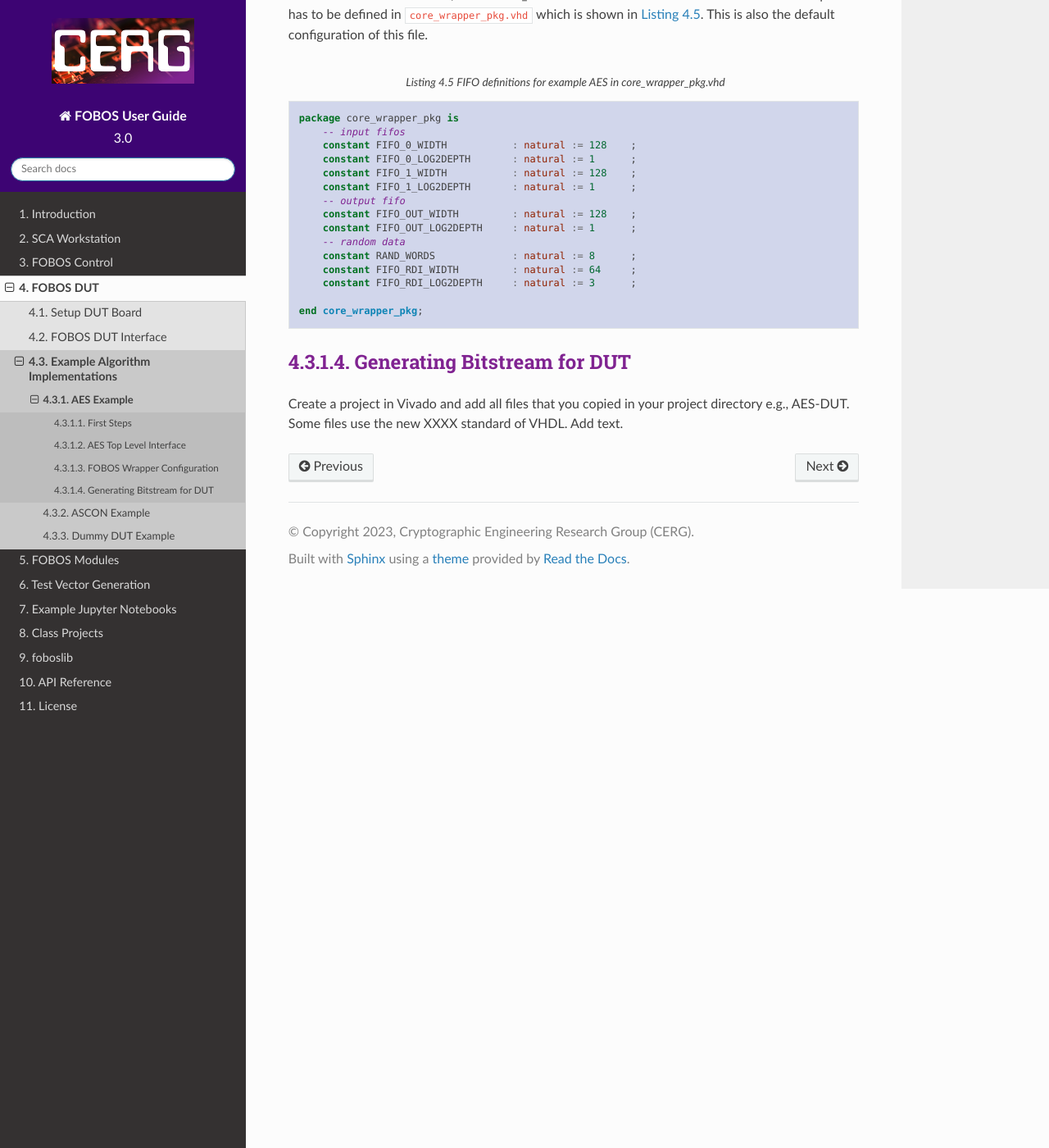
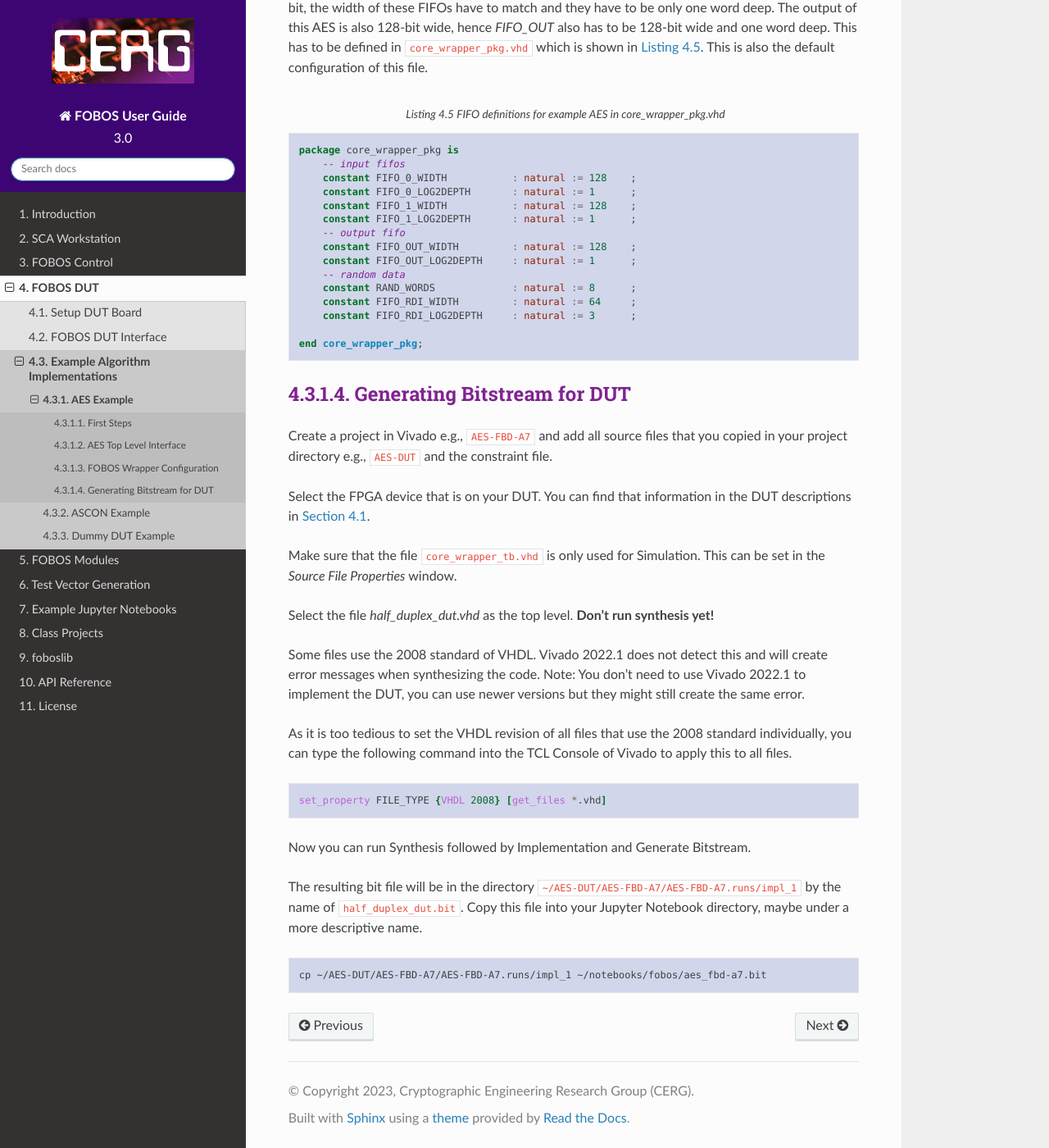
Before and after one commit to GMUCERG/fobos, a Sphinx documentation site: the page built from docs/source/dut/AES_example.rst, in a window 1280 px wide and 1400 px high, scrolled down 3228 px. Shown: the whole window at 82% size. Built offline with Sphinx 7.4.7 and the Read the Docs theme 2.0.0, drawn with Linux system fonts in a browser that asks for light colours; some of the changed text lies outside the part shown.

Commit message:
AES example description done

```diff
--- a/docs/source/dut/AES_example.rst
+++ b/docs/source/dut/AES_example.rst
@@ -6,7 +6,7 @@ AES Example
 
 As part of FOBOS, we provide a simple AES-128 implementation in VHDL. The VHDL code for this AES implementation is
 provided in the directory ``dut/example_cores/AES-128``. The block diagram of this implementation is shown in
-:numref:`fig_AES-block`.
+:numref:`fig_AES-block` and the technical details in :numref:`tab_example-aes`.
 
 .. _fig_AES-block:
 .. figure::  ../figures/aes128.png
@@ -18,7 +18,7 @@ provided in the directory ``dut/example_cores/AES-128``. The block diagram of th
 
 
 .. _tab_example-aes:
-.. table:: Example AES-128 Features
+.. table:: Technical Details of the Provided Example AES-128
     :align:   center
 
     +---------------------------------------+----+
@@ -46,21 +46,22 @@ provided in the directory ``dut/example_cores/AES-128``. The block diagram of th
 First Steps
 -----------------------
 
-Create a new directory for the AES DUT project.
+Create a new directory for the AES DUT project for example ``AES-DUT``.
 Copy all files of the example AES from the ``dut/example_cores/AES-128/vhdl`` directory, all files from the
 ``dut/fpga_wrapper/src_rtl`` directory and the ``dut/fpga_wrapper/src_tb/core_wrapper_tb.vhd`` to this directory.
 Additionally copy the constraint file that matches your DUT from the ``dut/fpga_wrapper/constraints`` directory.
-Only modify the copied files.
+Only modify the copied files. The example below assumes that you have installed FOBOS in ``/opt``
+and that your DUT is the FOBOS FBD-A7.
 
 .. code-block:: bash
     :caption: Command line example for copying all relevant files
 
     mkdir AES-DUT
     cd !$
-    cp ~/fobos/dut/example_cores/AES-128/vhdl/* .
-    cp ~/fobos/dut/fpga_wrapper/src_rtl/* .
-    cp ~/fobos/dut/fpga_wrapper/src_tb/core_wrapper_tb.vhd .
-    cp ~/fobos/dut/fpga_wrapper/constraints/FOBOS_Artix7.xdc .
+    cp /opt/fobos/dut/example_cores/AES-128/vhdl/* .
+    cp /opt/fobos/dut/fpga_wrapper/src_rtl/* .
+    cp /opt/fobos/dut/fpga_wrapper/src_tb/core_wrapper_tb.vhd .
+    cp /opt/fobos/dut/fpga_wrapper/constraints/FOBOS_Artix7.xdc .
 
 
 -----------------------
@@ -198,5 +199,34 @@ This is also the default configuration of this file.
 Generating Bitstream for DUT
 ----------------------------
 
-Create a project in Vivado and add all files that you copied in your project directory e.g., AES-DUT.
-Some files use the new XXXX standard of VHDL. Add text.
+Create a project in Vivado e.g., ``AES-FBD-A7`` and add all source files that you copied in your project
+directory e.g., ``AES-DUT`` and the constraint file.
+
+Select the FPGA device that is on your DUT. You can find that information in the DUT descriptions in
+:numref:`dut-board`.
+
+Make sure that the file ``core_wrapper_tb.vhd`` is only used for Simulation. This can be set in the
+*Source File Properties* window.
+
+Select the file *half_duplex_dut.vhd* as the top level. **Don't run synthesis yet!**
+
+Some files use the 2008 standard of VHDL. Vivado 2022.1 does not detect this and will create error
+messages when synthesizing the code. Note: You don't need to use Vivado 2022.1 to implement the DUT,
+you can use newer versions but they might still create the same error.
+
+As it is too tedious to set the VHDL revision of all files that use the 2008 standard individually,
+you can type the following command into the TCL Console of Vivado to apply this to all files.
+
+.. code-block:: tcl
+
+    set_property FILE_TYPE {VHDL 2008} [get_files *.vhd]
+
+Now you can run Synthesis followed by Implementation and Generate Bitstream.
+
+The resulting bit file will be in the directory ``~/AES-DUT/AES-FBD-A7/AES-FBD-A7.runs/impl_1`` by
+the name of ``half_duplex_dut.bit``. Copy this file into your Jupyter Notebook directory, maybe under
+a more descriptive name.
+
+.. code-block:: bash
+
+    cp ~/AES-DUT/AES-FBD-A7/AES-FBD-A7.runs/impl_1 ~/notebooks/fobos/aes_fbd-a7.bit
--- a/docs/source/dut/index.rst
+++ b/docs/source/dut/index.rst
@@ -6,7 +6,7 @@ FOBOS DUT
 
 A DUT (Design Under Test) board must be connected to the control board to run SCA.
 
-.. _dut-board
+.. _dut-board:
 ===============
 Setup DUT Board
 ===============
```
Also changed, not shown: docs/source/dut/cw305.rst (+21 -0 lines), docs/source/dut/fbd-a7.rst (+17 -3 lines), 4 other files.
